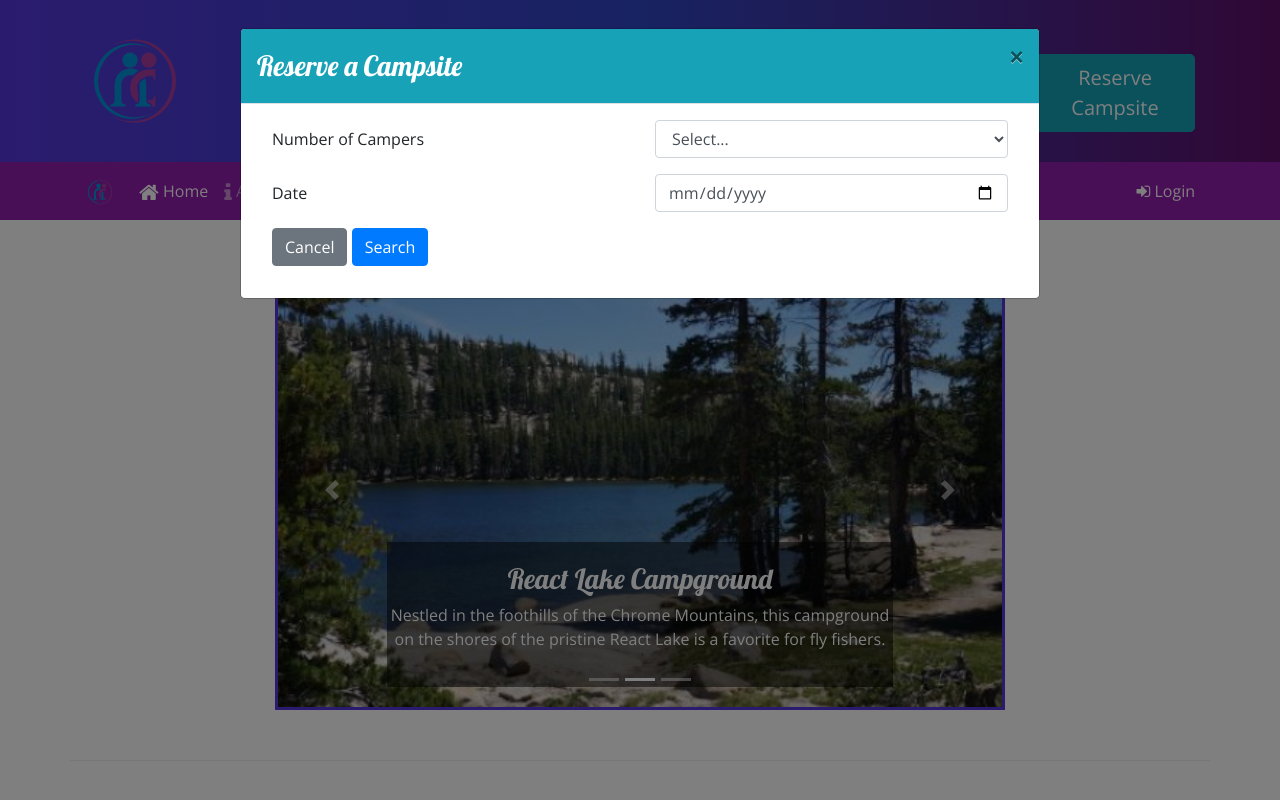
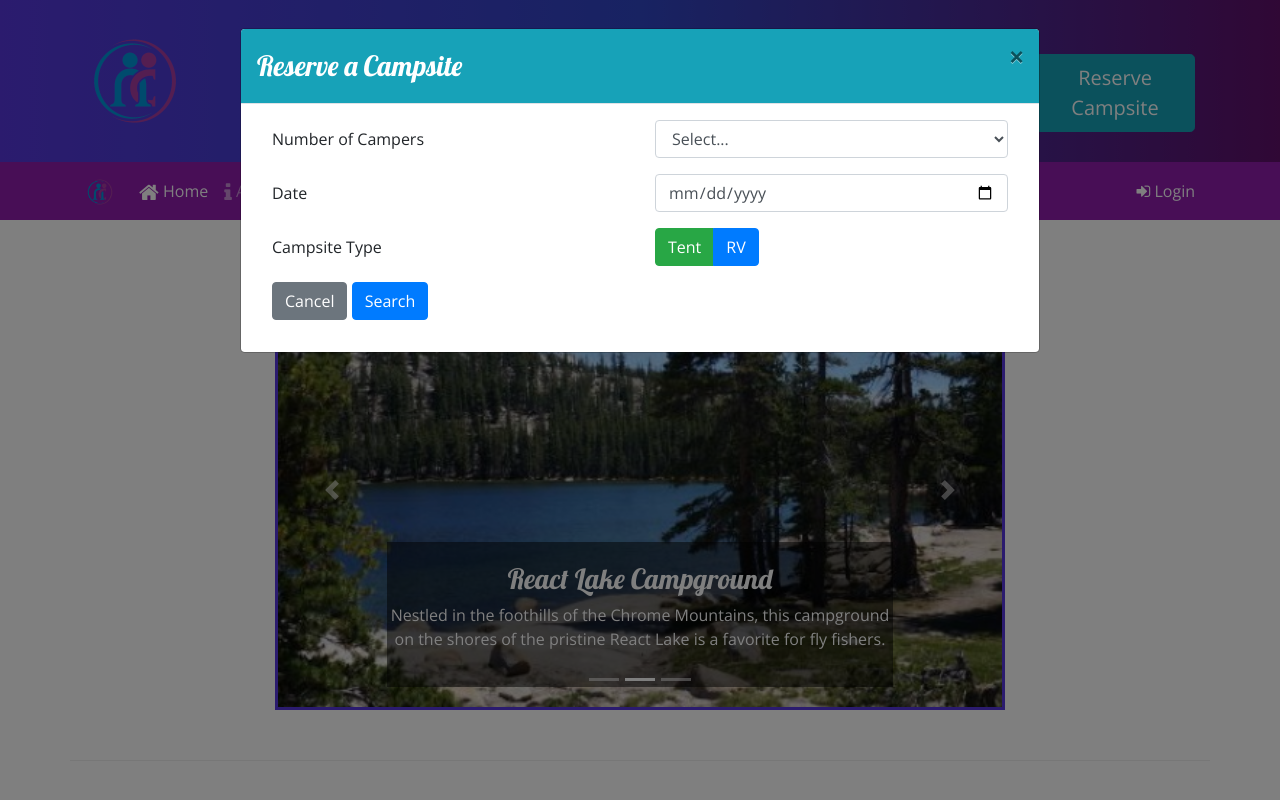
Before and after one commit to remarshal/newcamp-site, a website: page index.html in a window 1280 px wide. Both pictures are taken after a click on the button "Reserve Campsite". Shown: the top 800 px of the page. Drawn offline with nearby package versions, Linux system fonts and the light colour scheme.

Commit message:
Added button group for siteType

```diff
--- a/index.html
+++ b/index.html
@@ -68,6 +68,24 @@
                                     <input type="date" id="date" name="date" class="form-control" placeholder="Date" />
                                 </div>
                             </div>
+                            <div class="row form-group">
+                                <!-- should for make focus around both buttons??? -->
+                                <label class="col-sm-6 col-form-label" for="siteType">Campsite Type</label>
+                                <div class="col-2 btn-group btn-group-toggle" data-toggle="buttons">
+                                    <label class="btn btn-success">
+                                        <input type="radio" name="siteType" id="siteTent" value="tent"> Tent
+                                    </label>
+                                    <label class="btn btn-primary">
+                                        <input type="radio" name="siteType" id="siteRV" value="RV"> RV
+                                    </label>
+                                </div>
+                            </div>
+                            <!-- <div class="row form-group">
+                                <label class="col-sm-6 col-form-label" for="date">Date</label>
+                                <div class="col-sm-6">
+                                    <input type="date" id="date" name="date" class="form-control" placeholder="Date" />
+                                </div>
+                            </div> -->
                             <div class="row form-group">
                                 <div class="col">
                                     <button type="button" class="btn btn-secondary" data-dismiss="modal">Cancel</button>
```
Lines whose indentation alone changed are shown as unchanged.
